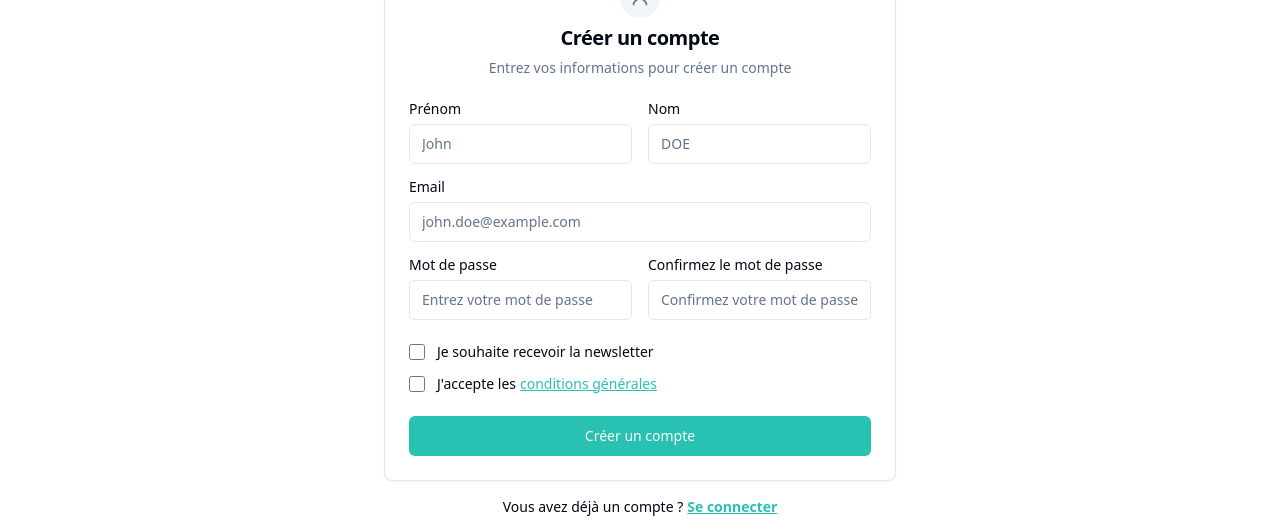
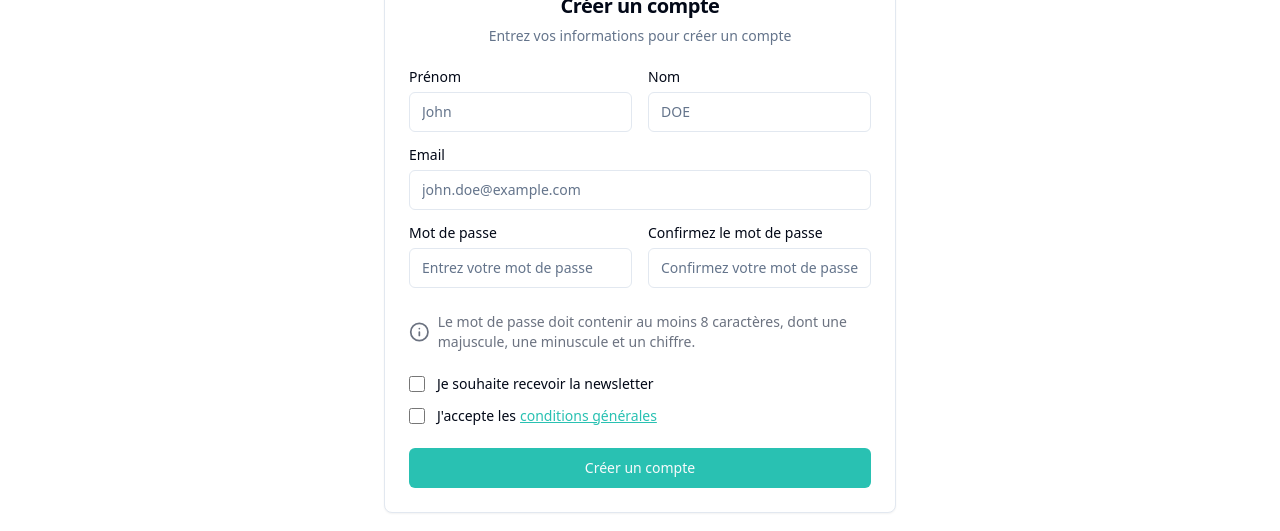
Before and after one commit to learllr/osphy, a React (Vite) app in the folder frontend/: page /signup in a window 1280 px wide. Shown: the part 220-751 px from the top of the page. Built offline with nearby package versions, Linux system fonts and the light colour scheme; no server answers.

Commit message:
Info icon added to the password sentence

```diff
--- a/frontend/src/components/authentification/Signup.jsx
+++ b/frontend/src/components/authentification/Signup.jsx
@@ -1,6 +1,6 @@
-import { useEffect, useState } from "react";
+import { useState } from "react";
 import { useNavigate, Link } from "react-router-dom";
-import { Globe, UserRound } from "lucide-react";
+import { UserRound, Info } from "lucide-react";
 import { useUser } from "../contexts/UserContext";
 import { useAlert } from "../contexts/AlertContext";
 import { Button } from "@/components/ui/button";
@@ -29,9 +29,6 @@ export default function Signup() {
     newsletterAccepted: false,
     termsAccepted: false,
   });
-
-  // Ajoutez un état pour suivre le focus sur les champs de mot de passe
-  const [isPasswordFocused, setIsPasswordFocused] = useState(false);
 
   const handleChange = (e) => {
     const { name, value, type, checked } = e.target;
@@ -162,8 +159,6 @@ export default function Signup() {
                       value={formData.password}
                       onChange={handleChange}
                       required
-                      onFocus={() => setIsPasswordFocused(true)}
-                      onBlur={() => setIsPasswordFocused(false)}
                     />
                   </div>
                   <div className="grid gap-2">
@@ -178,19 +173,17 @@ export default function Signup() {
                       value={formData.confirmPassword}
                       onChange={handleChange}
                       required
-                      onFocus={() => setIsPasswordFocused(true)}
-                      onBlur={() => setIsPasswordFocused(false)}
                     />
                   </div>
                 </div>
 
-                {/* Afficher le message conditionnellement */}
-                {isPasswordFocused && (
-                  <div className="mb-2 text-sm text-gray-500">
+                <div className="flex items-center gap-2 text-sm text-gray-500 mt-2">
+                  <Info className="w-8 h-8 text-gray-500" />
+                  <span>
                     Le mot de passe doit contenir au moins 8 caractères, dont
                     une majuscule, une minuscule et un chiffre.
-                  </div>
-                )}
+                  </span>
+                </div>
 
                 <div className="flex items-center gap-3 mt-2">
                   <input
--- a/frontend/src/components/common/Alert.jsx
+++ b/frontend/src/components/common/Alert.jsx
@@ -1,4 +1,3 @@
-import { useEffect } from "react";
 import { useAlert } from "../contexts/AlertContext";
 import { Alert, AlertDescription, AlertTitle } from "@/components/ui/alert";
 import {
@@ -8,13 +7,11 @@ import {
   AlertDialogTitle,
 } from "@/components/ui/alert-dialog";
 import { AlertCircle, CheckCircle, Info, AlertTriangle, X } from "lucide-react";
-import { useLocation } from "react-router-dom";
 
 const isMobile = () => window.innerWidth <= 768;
 
 export default function AlertComponent() {
   const { alertMessage, alertType, clearAlert } = useAlert();
-  const location = useLocation();
 
   let Icon, title, colorVariable;
   switch (alertType) {
```
